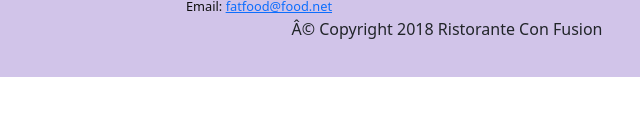
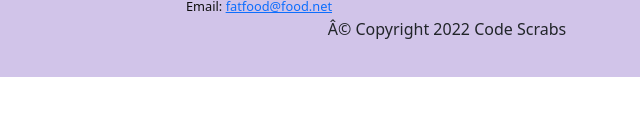
Before and after one commit to YashRajSingh-4799/intials_gits, a website: page index.html in a window 1280 px wide. Shown: the part 1963-2079 px from the top of the page, 193-833 px from the left. Drawn offline with nearby package versions, Linux system fonts and the light colour scheme.

Commit message:
copyright updated

```diff
--- a/index.html
+++ b/index.html
@@ -197,7 +197,7 @@
            </div>
            <div class="row justify-content-center">
                 <div class="col-auto">
-                    <p>Â© Copyright 2018 Ristorante Con Fusion</p>
+                    <p>Â© Copyright 2022 Code Scrabs</p>
                 </div>
            </div>
         </div>
```
